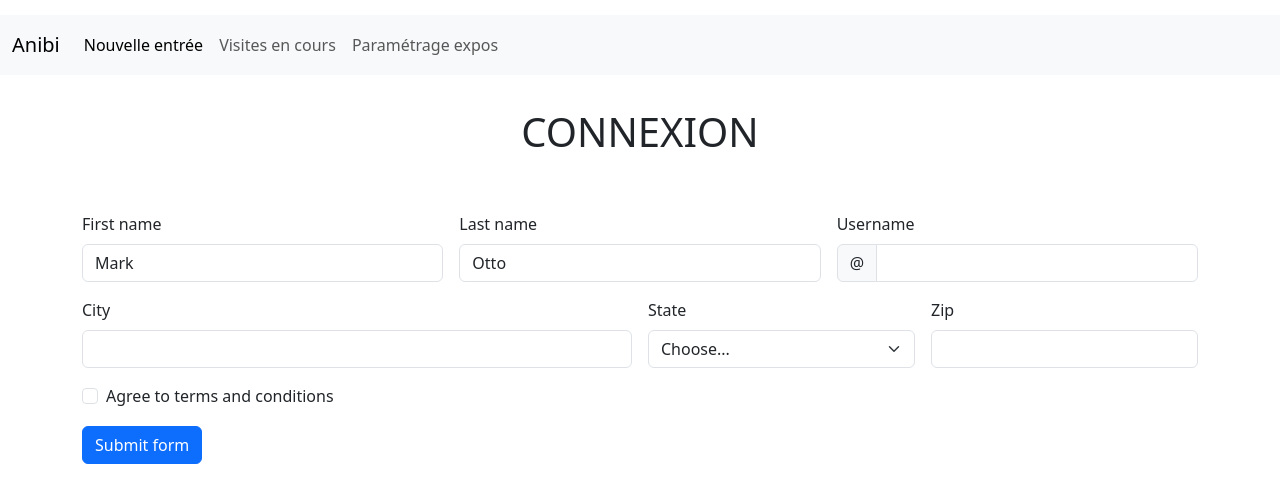
After one commit to devi-shamps/Anibi, a PHP site: template vue/vueNouvEntre.php in a window 1280 px wide. The commit adds this page. Shown: the top 503 px of the page. Run offline with PHP 8.4, Linux system fonts and the light colour scheme; the template is opened without the code that fills it, so the values that code supplies are empty.

Commit message:
Debut page connexion

```diff
--- a/modele/bd.inc.php
+++ b/modele/bd.inc.php
@@ -3,7 +3,7 @@
 function connexionPDO() {
     $login = "root";
     $mdp = "&6HAUTdanslaFauré";
-    $bd = "siteresto";
+    $bd = "anibi";
     $serveur = "localhost";
 
     try {
--- a/vue/entete.html.php
+++ b/vue/entete.html.php
@@ -5,48 +5,32 @@
         <title><?php echo $titre ?></title>
         <style type="text/css">
             @import url("css/base.css");
-            @import url("css/form.css");
-            @import url("css/cgu.css");
-            @import url("css/corps.css");
         </style>
         <link href="https://fonts.googleapis.com/css?family=Lobster" rel="stylesheet">
+        <link href="https://cdn.jsdelivr.net/npm/bootstrap@5.3.0-alpha2/dist/css/bootstrap.min.css" rel="stylesheet" integrity="sha384-aFq/bzH65dt+w6FI2ooMVUpc+21e0SRygnTpmBvdBgSdnuTN7QbdgL+OapgHtvPp" crossorigin="anonymous">
+        <script src="https://cdn.jsdelivr.net/npm/bootstrap@5.3.0-alpha2/dist/js/bootstrap.bundle.min.js" integrity="sha384-qKXV1j0HvMUeCBQ+QVp7JcfGl760yU08IQ+GpUo5hlbpg51QRiuqHAJz8+BrxE/N" crossorigin="anonymous"></script>
     </head>
     <body>
-    <nav>
-
-        <ul id="menuGeneral">
-            <li><a href="./?action=accueil">Accueil</a></li>
-            <li><a href="./?action=recherche"><img src="images/rechercher.png" alt="loupe" />Recherche</a></li>
-            <li></li>
-
-            <li id="logo"><a href="./?action=accueil"><img src="images/logoBarre.png" alt="logo" /></a></li>
-            <li></li>
-            <li><a href="./?action=cgu">CGU</a></li>
-            <?php if(isLoggedOn()){ ?>
-            <li><a href="./?action=profil"><img src="images/profil.png" alt="loupe" />Mon Profil</a></li>
-            <?php }
-            else{ ?>
-            <li><a href="./?action=connexion"><img src="images/profil.png" alt="loupe" />Connexion</a></li>
-            <?php } ?>
-
-        </ul>
+    <!-- DEBUT NAVBAR -->
+    <nav class="navbar navbar-expand-lg bg-body-tertiary">
+        <div class="container-fluid">
+            <a class="navbar-brand" href="#">Anibi</a>
+            <button class="navbar-toggler" type="button" data-bs-toggle="collapse" data-bs-target="#navbarNav" aria-controls="navbarNav" aria-expanded="false" aria-label="Toggle navigation">
+                <span class="navbar-toggler-icon"></span>
+            </button>
+            <div class="collapse navbar-collapse" id="navbarNav">
+                <ul class="navbar-nav">
+                    <li class="nav-item">
+                        <a class="nav-link active" aria-current="page" href="#">Nouvelle entrée</a>
+                    </li>
+                    <li class="nav-item">
+                        <a class="nav-link" href="#">Visites en cours</a>
+                    </li>
+                    <li class="nav-item">
+                        <a class="nav-link" href="#">Paramétrage expos</a>
+                    </li>
+                </ul>
+            </div>
+        </div>
     </nav>
-    <div id="bouton">
-        <div></div>
-        <div></div>
-        <div></div>
-    </div>
-    <ul id="menuContextuel">
-        <li><img src="images/logoBarre.png" alt="logo" /></li>
-        <?php if (isset($menuBurger)) { ?>
-            <?php for ($i = 0; $i < count($menuBurger); $i++) { ?>
-                <li>
-                    <a href="<?php echo $menuBurger[$i]['url']; ?>">
-                        <?php echo $menuBurger[$i]['label']; ?>
-                    </a>
-                </li>
-            <?php } ?>
-        <?php } ?>
-    </ul>
-
-    <div id="corps">
+    </body>
--- /dev/null
+++ b/vue/vueNouvEntre.php
@@ -0,0 +1,68 @@
+<!-- DEBUT CODE -->
+<div class="container">
+    <center><h1 class="pt-5">CONNEXION</h1></center>
+    <form class="row g-3 needs-validation pt-5" novalidate>
+        <div class="col-md-4">
+            <label for="validationCustom01" class="form-label">First name</label>
+            <input type="text" class="form-control" id="validationCustom01" value="Mark" required>
+            <div class="valid-feedback">
+                Looks good!
+            </div>
+        </div>
+        <div class="col-md-4">
+            <label for="validationCustom02" class="form-label">Last name</label>
+            <input type="text" class="form-control" id="validationCustom02" value="Otto" required>
+            <div class="valid-feedback">
+                Looks good!
+            </div>
+        </div>
+        <div class="col-md-4">
+            <label for="validationCustomUsername" class="form-label">Username</label>
+            <div class="input-group has-validation">
+                <span class="input-group-text" id="inputGroupPrepend">@</span>
+                <input type="text" class="form-control" id="validationCustomUsername" aria-describedby="inputGroupPrepend" required>
+                <div class="invalid-feedback">
+                    Please choose a username.
+                </div>
+            </div>
+        </div>
+        <div class="col-md-6">
+            <label for="validationCustom03" class="form-label">City</label>
+            <input type="text" class="form-control" id="validationCustom03" required>
+            <div class="invalid-feedback">
+                Please provide a valid city.
+            </div>
+        </div>
+        <div class="col-md-3">
+            <label for="validationCustom04" class="form-label">State</label>
+            <select class="form-select" id="validationCustom04" required>
+                <option selected disabled value="">Choose...</option>
+                <option>...</option>
+            </select>
+            <div class="invalid-feedback">
+                Please select a valid state.
+            </div>
+        </div>
+        <div class="col-md-3">
+            <label for="validationCustom05" class="form-label">Zip</label>
+            <input type="text" class="form-control" id="validationCustom05" required>
+            <div class="invalid-feedback">
+                Please provide a valid zip.
+            </div>
+        </div>
+        <div class="col-12">
+            <div class="form-check">
+                <input class="form-check-input" type="checkbox" value="" id="invalidCheck" required>
+                <label class="form-check-label" for="invalidCheck">
+                    Agree to terms and conditions
+                </label>
+                <div class="invalid-feedback">
+                    You must agree before submitting.
+                </div>
+            </div>
+        </div>
+        <div class="col-12">
+            <button class="btn btn-primary" type="submit">Submit form</button>
+        </div>
+    </form>
+</div>
```
Also changed, not shown: controleur/connexion.php (+4 -6 lines), controleur/controleurPrincipal.php (+2 -10 lines), vue/vueConnexion.php (added, +36 -0 lines).
